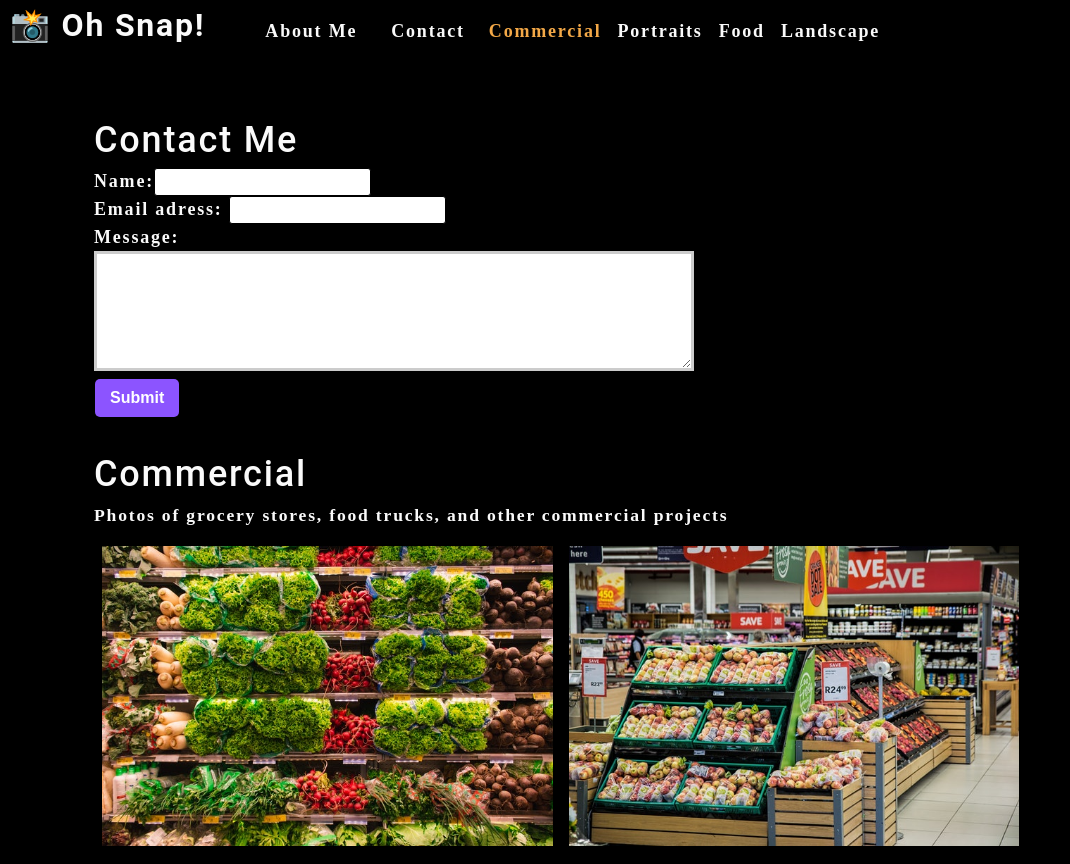
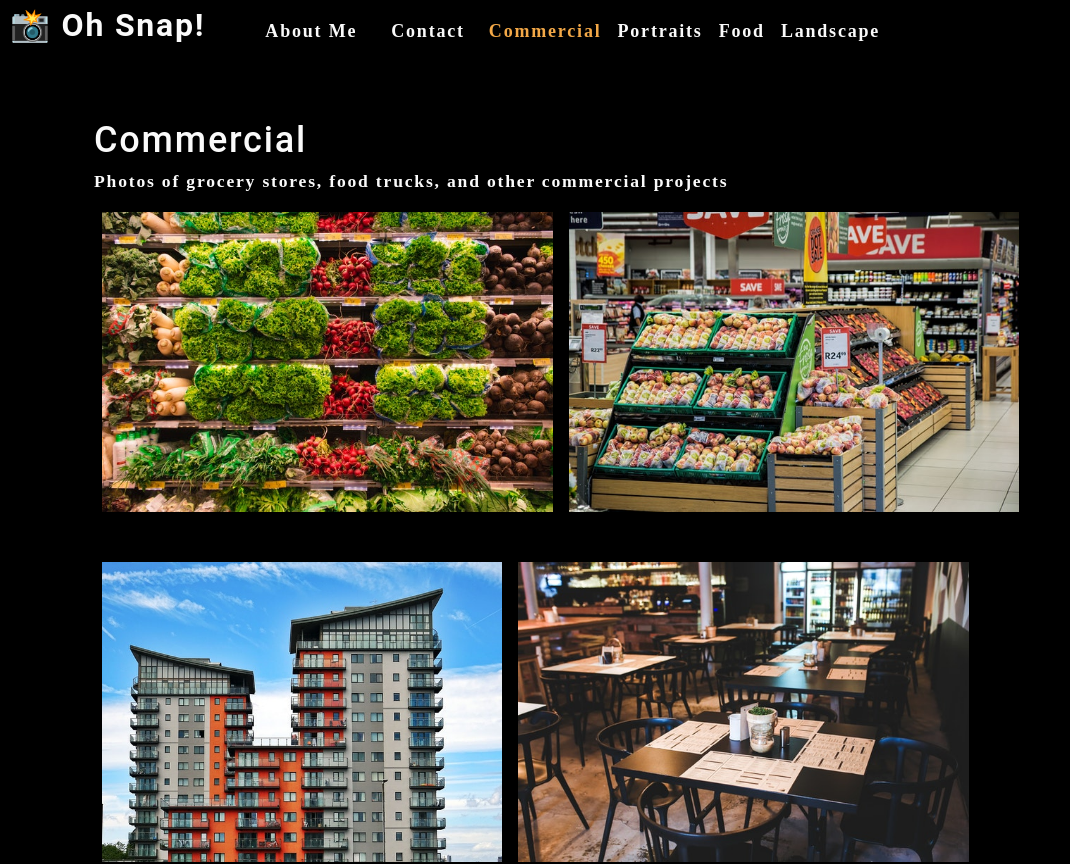
Before and after one commit to Gintstir/photo-port, a React (Create React App) app: page / in a window 1280 px wide. Shown: the top 864 px of the page, without its empty margins (0-1070 px from the left). Built offline with nearby package versions, Linux system fonts and the light colour scheme.

Commit message:
conditionally rendering componenents

```diff
--- a/src/App.js
+++ b/src/App.js
@@ -4,7 +4,15 @@
 import Gallery from './components/Gallery';
 import ContactForm from './components/Contact';
 
+
+
 function App() {
+
+  const [contactSelected, setContactSelected] = useState(false);
+//above we set the initial value of contactSelected to false.  This is to prevent
+//the contact form from showing when a user initially navigated to the homepage.  The Gallery
+//will display instead, which is the first thing we want to be seen.
+
   const [categories] = useState([
     {
       name: 'commercial',
@@ -23,11 +31,21 @@
         categories={categories}
         setCurrentCategory={setCurrentCategory}
         currentCategory={currentCategory}
+        contactSelected={contactSelected}
+        setContactSelected={setContactSelected}
       ></Nav>
       <main>
-        <ContactForm />
+        {/* <ContactForm />
         <Gallery currentCategory={currentCategory}></Gallery>
-        <About></About>
+        <About></About> */}
+        {!contactSelected ? (
+          <>
+            <Gallery currentCategory={currentCategory}></Gallery>
+            <About></About>
+          </>
+        ) : (
+            <ContactForm></ContactForm>
+        )}
 
       </main>
     </div>
--- a/src/components/Contact/index.js
+++ b/src/components/Contact/index.js
@@ -1,15 +1,44 @@
 import React, { useState } from 'react';
+import { validateEmail } from '../../utils/helpers';
 
 function ContactForm() {
 
     const [ formState, setFormState ] = useState({ name: '', email: '', message: ''});
     const { name, email, message } = formState;
+    const [errorMessage, setErrorMessage] =useState('');
     //the hook that will manage the form data, a feature of this hook is the ability
     //to initialize the values of the state.  In this case we want to clear the input fields on the component loading.
     //thus, we'll set the initial state to empty strings to get ↑.  Above, formState will have three key value pairs to represent the three user inputs
 
     function handleChange(e) {
-        setFormState({...formState, [e.target.name]: e.target.value })
+        if(e.target.name === 'email') {
+            const isValid = validateEmail(e.target.value);
+            // This conditional says if the <input> is email, then validate
+            //the value of that input field with the validateEmail function and assign its
+            //return to isValid.  The consolelog the value to verify that the logic is working
+            console.log(isValid);
+            //isValid conditional statement
+            if(!isValid) {
+                setErrorMessage('Your email is invalid.');
+            } else {
+                setErrorMessage('');
+            }
+        } else {
+            //here we are checking the message and name for element values.
+            //the nested conidtional statement checks wether the values of these elements are
+            //blank.  If the input vals are blank, an error message is assigned to errorMessage
+            if (!e.target.value.length) {
+                setErrorMessage(`${e.target.name} is required!`);
+            } else {
+                setErrorMessage('');
+            }
+        }
+        if (!errorMessage) {
+            setFormState({...formState, [e.target.name]: e.target.value })
+        }
+
+
+        //console.log('errorMessage', errorMessage);
     }
 
     //console.log(formState);
@@ -32,21 +61,28 @@
             <form id="contact-form" onSubmit={handleSubmit}>
                 <div>
                     <label htmlFor="name">Name:</label>
-                    <input type="text" name="name" defaultValue={name} onChange={handleChange} />
+                    <input type="text" name="name" defaultValue={name} onBlur={handleChange} />
                 </div>
                 <div>
                     <label htmlFor="email">Email adress: </label>
-                    <input type="email" name="email" defaultValue={email} onChange={handleChange} />
+                    <input type="email" name="email" defaultValue={email} onBlur={handleChange} />
                 </div>
                 <div>
                     <label htmlFor="message">Message:</label>
-                    <textarea name="message" rows="5" defaultValue={message} onChange={handleChange} />
+                    <textarea name="message" rows="5" defaultValue={message} onBlur={handleChange} />
                 </div>
+                {errorMessage && (
+                    <div>
+                        <p className="error-text">{errorMessage}</p>
+                    </div>
+                )}
                 <button type="submit">Submit</button>
             </form>
         </section>
     )
-
+    // onBlur vs OnChange - attribute will fire the event once the user has changed focus from the
+    //the input field. thus allowing the user to finish their entry before validating
+    //their input
 }
 
 export default ContactForm;
--- a/src/components/Nav/index.js
+++ b/src/components/Nav/index.js
@@ -2,23 +2,22 @@
 import { capitalizeFirstLetter } from "../../utils/helpers";
 
 function Nav(props) {
-
-
-
   const {
     categories = [],
     setCurrentCategory,
     currentCategory,
+    contactSelected,
+    setContactSelected
   } = props;
 
   useEffect(() => {
     document.title = capitalizeFirstLetter(currentCategory.name);
   }, [currentCategory]);
 
-  const handleClick = (item) => {
-    console.log(item);
-    return item;
-  };
+  // const handleClick = (item) => {
+  //   console.log(item);
+  //   return item;
+  // };
 
   return (
     <header className="flex-row px-1">
@@ -30,25 +29,26 @@
       <nav>
         <ul className="flex-row">
           <li className="mx-2">
-            <a data-testid="about" href="#about">
+            <a data-testid="about" href="#about" onClick={() => setContactSelected(false)}>
               About Me
             </a>
           </li>
-          <li className={"mx-2"}>
-            <span onClick={() => handleClick('Contact')}>
+          <li className={`mx-2 ${contactSelected && 'navActive'}`}>
+            <span onClick={() => setContactSelected(true)}>
               Contact
             </span>
           </li>
           {categories.map((category) => (
             <li
               className={`mx-1 ${
-                currentCategory.name === category.name && 'navActive'
+                currentCategory.name === category.name && !contactSelected && 'navActive'
                 }`}
               key={category.name}
             >
               <span
                 onClick={() => {
                   setCurrentCategory(category);
+                  setContactSelected(false)
                 }}
               >
                 {capitalizeFirstLetter(category.name)}
```
